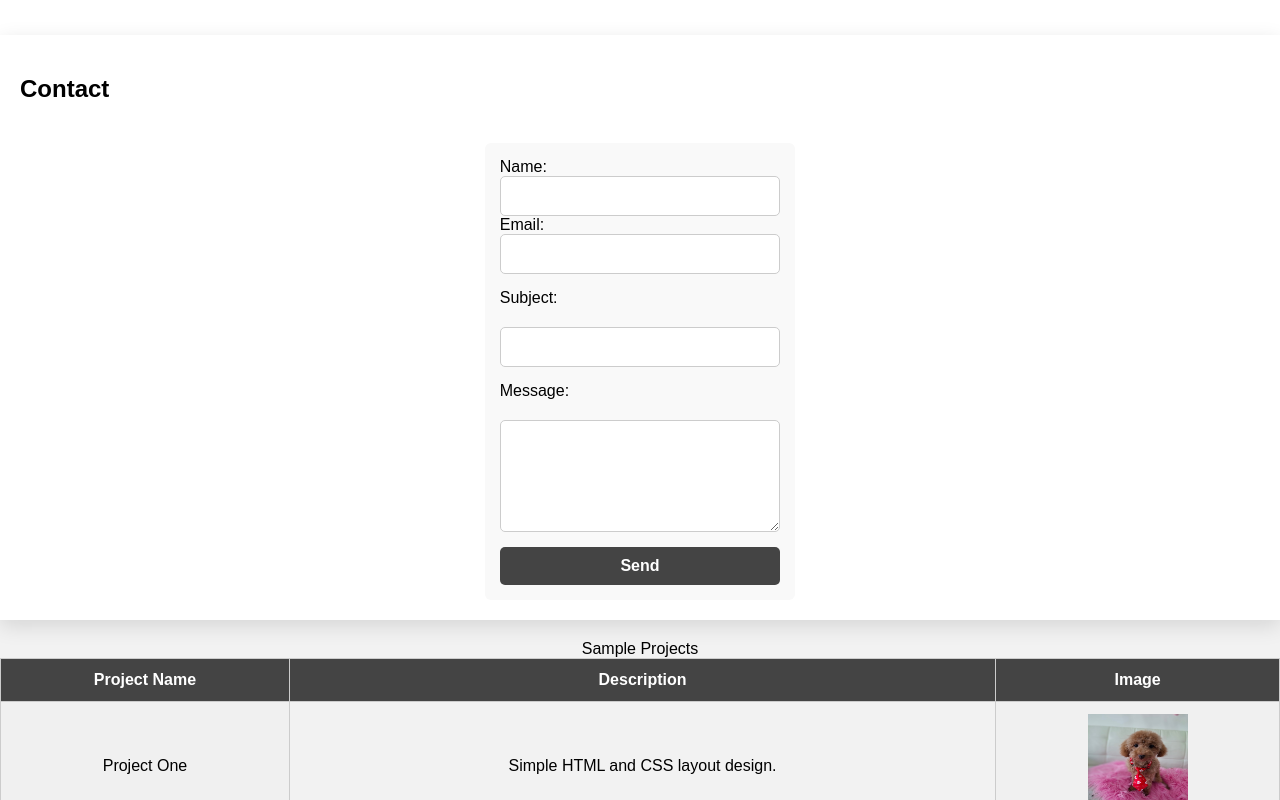
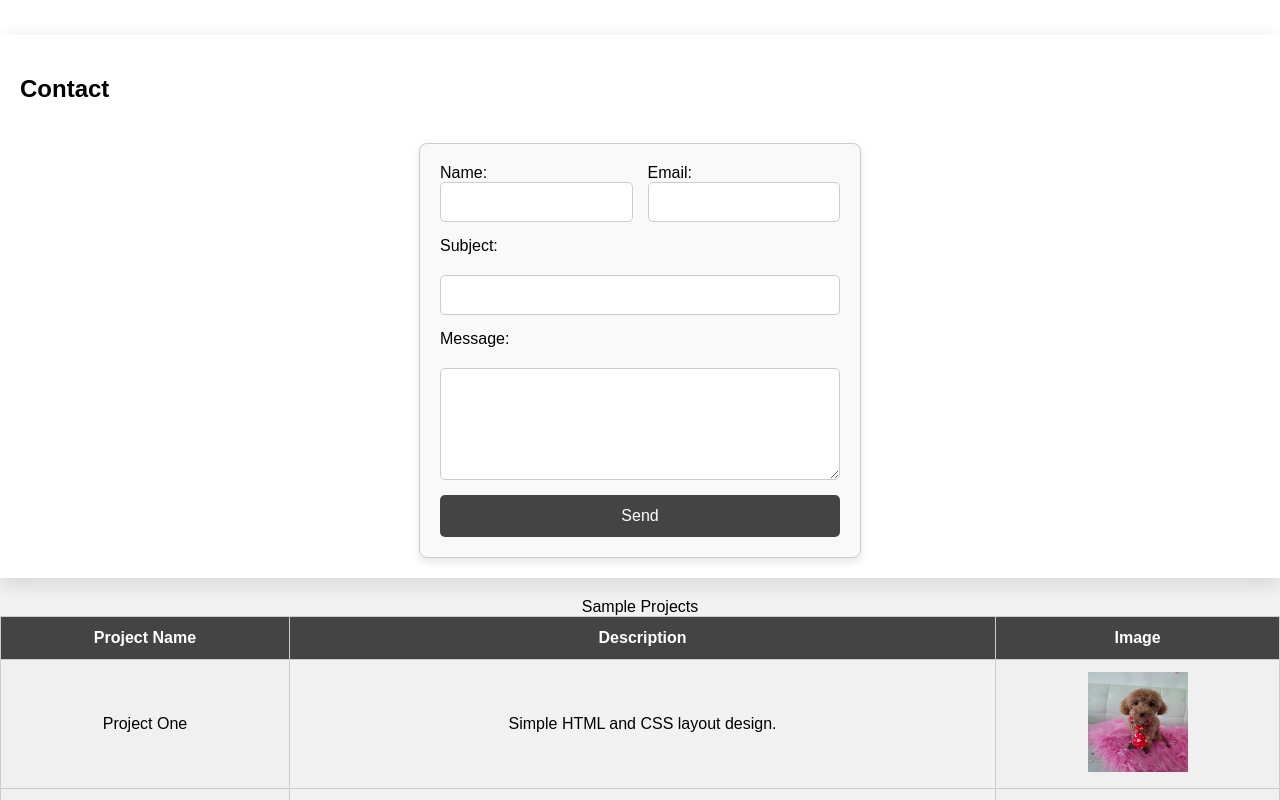
Before and after one commit to urzraz2644/urzraz2644.github.io, a plain HTML site: page index.html in a window 1280 px wide. Shown: the part 466-1266 px from the top of the page. Drawn offline with Linux system fonts and the light colour scheme; grey boxes are pictures that could not be loaded.

Commit message:
Update styles.css

```diff
--- a/styles.css
+++ b/styles.css
@@ -104,9 +104,11 @@ form {
   gap: 15px;                /* spacing between itwms */
   max-width: 600px;        /* keeps form from stretching too wide */
   margin: 20px auto;        /* centers the form on the page */
-  padding: 15px;            /* inner spacing */
+  padding: 20px;            /* inner spacing */
   background: #f9f9f9;      /* light gray background */
-  border-radius: 6px;      /* rounded corners */
+  border: 1px solid #ccc;   /* subtle border */
+  border-radius: 8px;      /* smoother corners */
+  box-shadow: 0 4px 10px rgba(0, 0, 0, 0.1);    /* soft shadow */
 
 }
 
@@ -123,6 +125,17 @@ body {
   background-color: #f2f2f2;     /* no gradient per spec */
 }
 
+@media (min-width: 768px) {
+  .form-row {
+    display: flex;
+    gap: 15px;
+  }
+
+.form-row > div {
+  flex: 1;
+
+ }
+}
 
 #projects thead th {
   background-color: 444;
@@ -232,6 +245,7 @@ input, textarea {
 input: focus, textarea: focus {
   border-color: #3f51b5;   /* highlight border on focus */
   outline: none;
+  transition: border-color 0.3s ease;
 
 }
 
@@ -239,7 +253,8 @@ input[type="submit"] {
   background-color: #444;
   color: #fff;
   border: none;
-  cursor:pointer;
+  padding: 12px;
+  border-radius: 6px
   font-weight: bold;
   transition: background-color 0.3s ease;
 }
@@ -321,3 +336,13 @@ nav ul li {
   flex: 1;       /* makes inputs share equal width */
 
 }
+
+@media (min-width: 768PX) {
+  .form-row {
+    display: flex;
+    gap: 15px;
+  }
+  .form-row > div {
+    flex: 1;
+  }
+}
```
